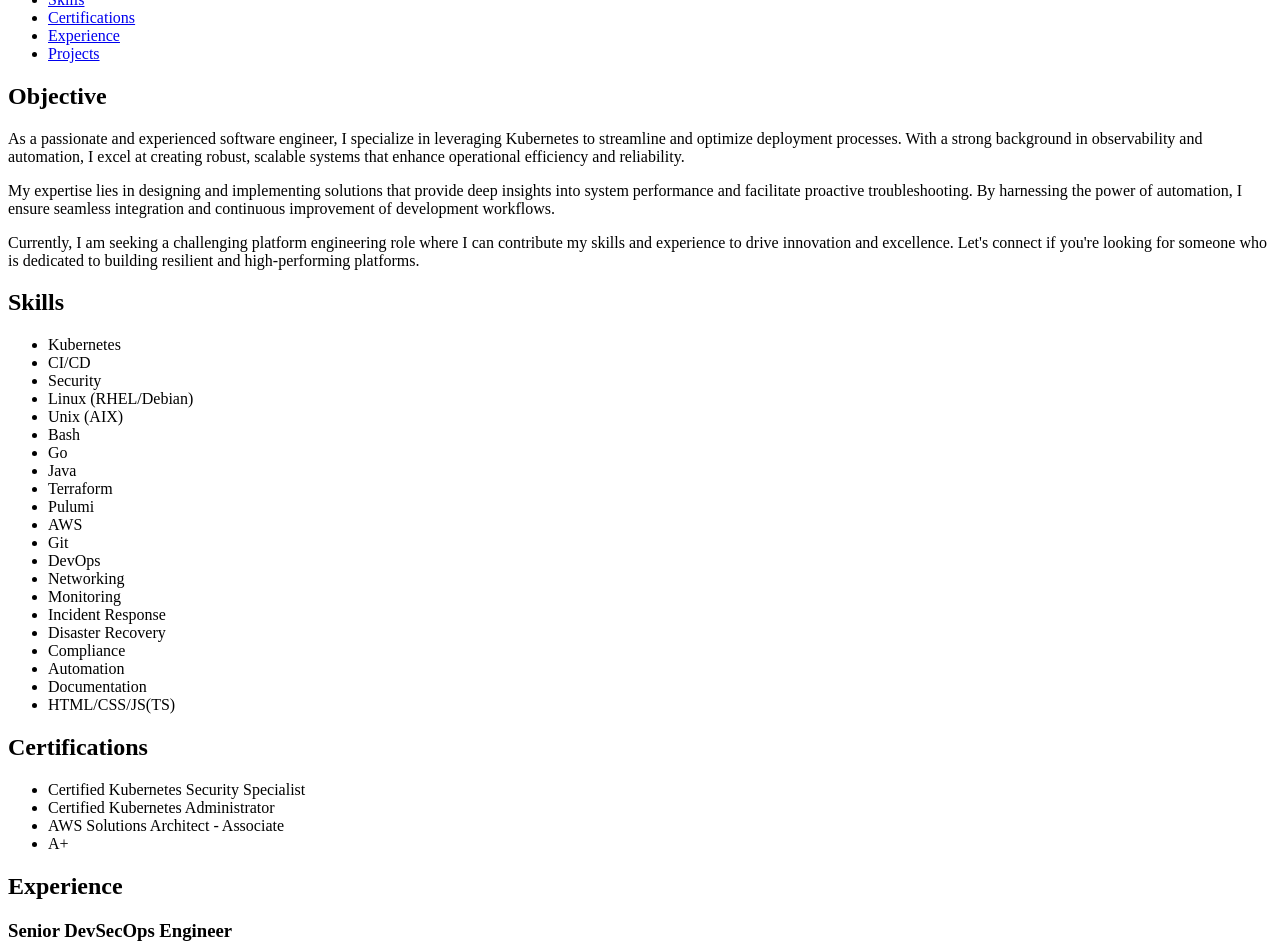
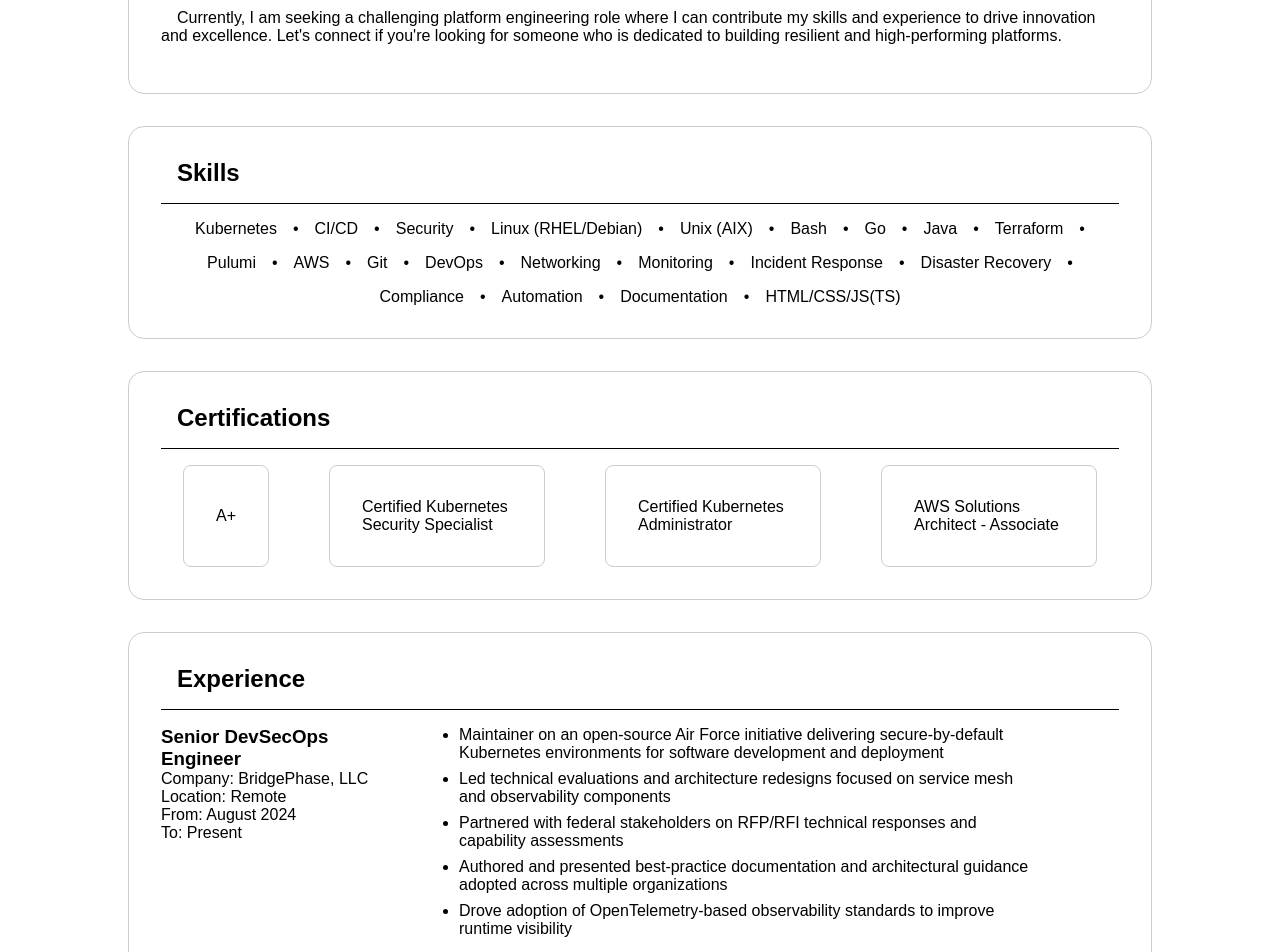
Before and after one commit to theZMC/resume-jan-feb-2026, a plain HTML site: page index.html in a window 1280 px wide. Shown: the part 680-1632 px from the top of the page. Drawn offline with Linux system fonts and the light colour scheme.

Commit message:
style page

```diff
--- a/css/style.css
+++ b/css/style.css
@@ -0,0 +1,163 @@
+* {
+    margin: 0;
+    padding: 0;
+    list-style-type: none;
+}
+
+body {
+    display: flex;
+    flex-direction: column;
+    align-items: center;
+    gap: 1rem;
+    font-family: sans-serif;
+}
+
+body > header, main, footer {
+    max-width: 1024px;
+    padding: 0 1rem;
+}
+
+body > header {
+    display: flex;
+    flex-wrap: wrap;
+    align-items: center;
+    justify-content: center;
+    gap: 1rem;
+}
+
+header > div {
+    max-width: 250px;
+    text-align: center;
+}
+
+header > div > img {
+    max-width: 200px;
+    height: auto;
+    border-radius: 50%;
+    display: block;
+    margin: 1rem auto;
+}
+
+header > nav {
+    width: 100%;
+    padding: 2rem 1rem;
+}
+
+header > nav > ul {
+    display: flex;
+    justify-content: center;
+    gap: 1rem;
+}
+
+header > nav > ul > li > a {
+    padding: 1rem;
+    border: 1px solid #ccc;
+    border-radius: 1rem;
+    color: black;
+    text-decoration: none;
+}
+
+header > nav > ul > li > a:hover {
+    background-color: #ddd;
+}
+
+main {
+    display: flex;
+    flex-direction: column;
+    gap: 2rem;
+}
+
+main > section {
+    padding: 2rem;
+    border: 1px solid #ccc;
+    border-radius: 1rem;
+}
+
+main > section > h2 {
+    padding: 1rem;
+    padding-top: 0;
+    border-bottom: 1px solid black;
+    margin-bottom: 1rem;
+}
+
+#objective > p {
+    margin-bottom: 1rem;
+}
+
+#objective > p::first-letter {
+    padding-left: 1rem;
+}
+
+#skills > ul {
+    display: flex;
+    flex-wrap: wrap;
+    gap: 1rem;
+    justify-content: center;
+}
+
+#skills > ul > li::after {
+    content: "•";
+    margin-left: 1rem;
+}
+
+#skills > ul > li:last-child::after {
+    content: "";
+    margin-left: 0;
+}
+
+#certifications > ul {
+    display: flex;
+    flex-wrap: wrap;
+    gap: 1rem;
+    justify-content: space-around;
+}
+
+#certifications > ul > li {
+    padding: 2rem;
+    border: 1px solid #ccc;
+    border-radius: .5rem;
+    max-width: 150px;
+    display: flex;
+    align-items: center;
+}
+
+#experience > article {
+    display: flex;
+    gap: 2rem;
+    margin-bottom: 2rem;
+}
+
+#experience > article:last-child {
+    margin-bottom: 0;
+}
+
+#experience > article > header {
+    width: 250px;
+}
+
+#experience > article > div {
+    max-width: 600px;
+}
+
+#experience > article > div > p {
+    position: absolute;
+    width: 1px;
+    height: 1px;
+    padding: 0;
+    margin: -1px;
+    overflow: hidden;
+    clip: rect(0, 0, 0, 0);
+    white-space: nowrap;
+    border: 0;
+}
+
+#experience > article ul {
+    display: flex;
+    flex-direction: column;
+    gap: .5rem;
+}
+
+#experience > article ul li {
+    list-style-type: disc;
+    margin-left: 1rem;
+}
--- a/index.html
+++ b/index.html
@@ -9,8 +9,8 @@
   <body>
     <header>
       <div>
+        <img src="img/ZachCallahan.png" alt="Zach Callahan's Face" />
         <h1>Zach Callahan</h1>
-        <img src="img/ZachCallahan.png" alt="Zach Callahan's Face" />
         <p>
           Senior DevSecOps Engineer | Kubernetes Specialist | Go/Java/Web Developer |
           Infrastructure Engineer
@@ -42,7 +42,7 @@
       </nav>
     </header>
     <main>
-      <section>
+      <section id="objective">
         <h2>Objective</h2>
         <p>
           As a passionate and experienced software engineer, I specialize in
@@ -65,7 +65,7 @@
           dedicated to building resilient and high-performing platforms.
         </p>
       </section>
-      <section>
+      <section id="skills">
         <h2>Skills</h2>
         <ul>
           <li>Kubernetes</li>
@@ -91,24 +91,27 @@
           <li>HTML/CSS/JS(TS)</li>
         </ul>
       </section>
-      <section>
+      <section id="certifications">
         <h2>Certifications</h2>
         <ul>
+          <li>A+</li>
           <li>Certified Kubernetes Security Specialist</li>
           <li>Certified Kubernetes Administrator</li>
           <li>AWS Solutions Architect - Associate</li>
-          <li>A+</li>
         </ul>
       </section>
-      <section>
+      <section id="experience">
         <h2>Experience</h2>
 
         <article>
+          <header>
             <h3>Senior DevSecOps Engineer</h3>
             <p>Company: BridgePhase, LLC</p>
             <p>Location: Remote</p>
             <p>From: August 2024</p>
             <p>To: Present</p>
+          </header>
+          <div>
             <p>Responsibilities:</p>
             <ul>
               <li>
@@ -143,14 +146,18 @@
                 </p>
               </li>
             </ul>
+          </div>
         </article>
 
         <article>
+          <header>
             <h3>Software Engineer</h3>
             <p>Company: First Orion</p>
             <p>Location: North Little Rock, AR</p>
             <p>From: January 2022</p>
             <p>To: August 2024</p>
+          </header>
+          <div>
             <p>Responsibilities:</p>
             <ul>
               <li>
@@ -184,14 +191,18 @@
                 </p>
               </li>
             </ul>
+          </div>
         </article>
 
         <article>
+          <header>
             <h3>System Administrator</h3>
             <p>Company: Dillard’s, Inc.</p>
             <p>Location: Little Rock, AR</p>
             <p>From: April 2021</p>
             <p>To: January 2022</p>
+          </header>
+          <div>
             <p>Responsibilities:</p>
             <ul>
               <li>
@@ -213,14 +224,18 @@
                 </p>
               </li>
             </ul>
+          </div>
         </article>
 
         <article>
+          <header>
             <h3>Combat Medic (68W)</h3>
             <p>Company: United States Army</p>
             <p>Location: Barling, AR</p>
             <p>From: November 2011</p>
             <p>To: November 2017</p>
+          </header>
+          <div>
             <p>Responsibilities:</p>
             <ul>
               <li>
@@ -242,14 +257,18 @@
                 </p>
               </li>
             </ul>
+          </div>
         </article>
 
         <article>
+          <header>
             <h3>General Manager</h3>
             <p>Company: Love’s Travel Stops and Country Stores</p>
             <p>Location: Various Locations (AR & OK)</p>
             <p>From: September 2017</p>
             <p>To: April 2021</p>
+          </header>
+          <div>
             <p>Responsibilities:</p>
             <ul>
               <li>
@@ -265,14 +284,18 @@
                 </p>
               </li>
             </ul>
+          </div>
         </article>
 
         <article>
+          <header>
             <h3>Assistant Store Manager</h3>
             <p>Company: Walmart Stores, Inc.</p>
             <p>Location: Fort Smith, AR</p>
             <p>From: October 2008</p>
             <p>To: September 2017</p>
+          </header>
+          <div>
             <p>Responsibilities:</p>
             <ul>
               <li>
@@ -288,9 +311,10 @@
                 </p>
               </li>
             </ul>
+          </div>
         </article>
       </section>
-      <section>
+      <section id="projects">
         <h2>Projects</h2>
         <ul>
           <li>Jolt! Cyber Challenge</li>
```
Lines whose indentation alone changed are shown as unchanged.
